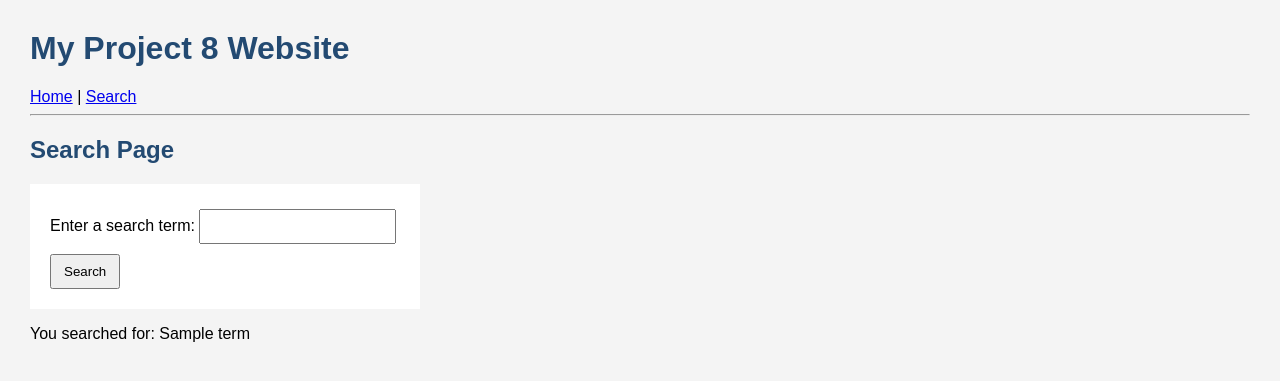
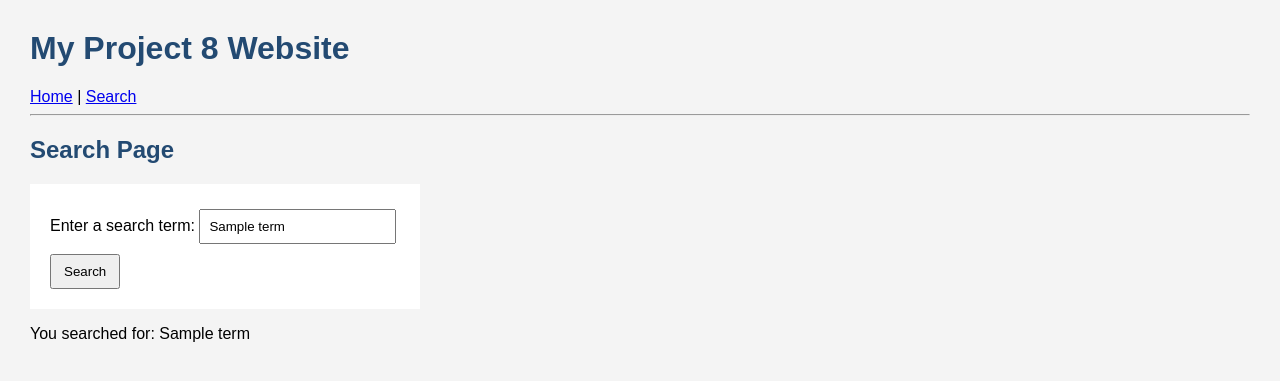
Before and after one commit to finexland/Chhetri_Project10, a Flask app: template templates/search.html in a window 1280 px wide. Shown: the top 381 px of the page. Run offline with Flask 3, Linux system fonts and the light colour scheme; the template is opened without the code that fills it: most values are stand-ins (such as "Sample title", 1, 10 or a date in 2020).

Commit message:
Keep search term visible after searching

```diff
--- a/templates/search.html
+++ b/templates/search.html
@@ -1,4 +1,3 @@
-
 {% extends "base.html" %}
 
 {% block title %}Search{% endblock %}
@@ -8,11 +7,12 @@
 
 <form action="/search" method="get">
     <label for="term">Enter a search term:</label>
-    <input type="text" id="term" name="term">
+    <input type="text" id="term" name="term" value="{{ term }}">
     <button type="submit">Search</button>
 </form>
 
 {% if term %}
     <p>You searched for: {{ term }}</p>
 {% endif %}
+
 {% endblock %}
```
